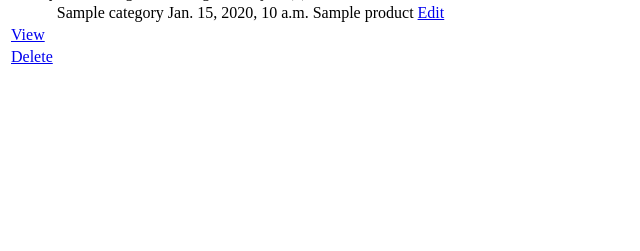
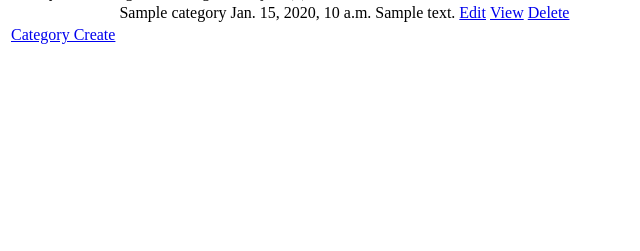
Before and after one commit to XiaohuiXie/summerMay, a Django app: page /productapp/categories/ in a window 1280 px wide. Shown: the part 49-300 px from the top of the page, without its empty margins (0-640 px from the left). Run offline with Django 3.2, Linux system fonts and the light colour scheme; tables that the repository leaves empty hold one stand-in row (values such as "Sample post").

Commit message:
update
updated category and products on templates, model fields, views.

```diff
--- a/django/inventory_app/urls.py
+++ b/django/inventory_app/urls.py
@@ -27,4 +27,4 @@ urlpatterns = [
     path('login/', auth_views.LoginView.as_view(template_name='registration/login.html'), name='login'),
     path('logout/', auth_views.LogoutView.as_view(template_name='registration/logout.html'), name='logout'),
 
-]# + static(settings.MEDIA_URL, document_root=settings.MEDIA_ROOT)
+] + static(settings.MEDIA_URL, document_root=settings.MEDIA_ROOT)
--- a/django/productapp/forms.py
+++ b/django/productapp/forms.py
@@ -1,7 +1,12 @@
 from django import forms
 from .models import Product
+from django.contrib.auth.forms import UserCreationForm
+from django.contrib.auth.models import User
 
 class ProductForm(forms.ModelForm):
     class Meta:
         model = Product
         fields = "__all__"
+
+class SignUpForm(UserCreationForm):
+    pass
--- a/django/productapp/models.py
+++ b/django/productapp/models.py
@@ -1,25 +1,27 @@
 from django.db import models
 from django.db.models.deletion import CASCADE
-from django.db.models.fields import CharField, IntegerField
+from django.db.models.fields import AutoField, CharField, IntegerField
 from django.db.models.fields.related import ForeignKey
 from django.utils import timezone
 # Create your models here.
 
 
+class Categories(models.Model):
+    category_name = models.CharField(max_length=50,null=True)
+    category_added_date = models.DateTimeField(default=timezone.now)
+    descriptions = models.TextField(blank=True, null=True)
+
 class Product(models.Model):
-    product_id = models.IntegerField(primary_key=True,default=1)
+    product_id = models.AutoField(primary_key=True)
     product_name = models.CharField(max_length=50,null=True)
-    photo = models.ImageField(upload_to='products',blank=True, null=True)
+    photo = models.ImageField(upload_to='products/',blank=True, null=True)
     created_date = models.DateTimeField(default=timezone.now,null=True)
+    category = models.ForeignKey(Categories, on_delete=models.CASCADE,null=True, related_name='products')
 
 
     def __str__(self) -> str:
         return self.product_name
 
-class Categories(models.Model):
-    category_name = models.CharField(max_length=50,null=True)
-    category_added_date = models.DateTimeField(default=timezone.now)
-    products = models.ForeignKey(Product, on_delete=models.CASCADE,null=True)
 
 
 class User(models.Model):
--- /dev/null
+++ b/django/productapp/templates/category/category.html
@@ -0,0 +1,25 @@
+{% extends '../base.html' %}
+
+{% block title %}Category List{% endblock title %}
+
+{% block content %}
+{{ categories }}
+    {% if categories %}
+        <table>
+        {% for category in categories %}
+            <tr><td>&nbsp;&nbsp;&nbsp;</td>
+                <td>{{ category.category_name }}</td>
+                <td>{{ category.category_added_date }}</td>
+                <td>{{ category.descriptions }}</td>
+                {% for product in category.products.all %}
+                    <td><a href="{% url 'products:product_update' product.product_id %}" > Edit </a></td>
+                    <td><a href="{% url 'products:product_detail' product.product_id %}" > View </a></td>
+                    <td><a href="{% url 'products:product_delete' product.product_id %}" > Delete </a></td></tr>
+                {% endfor %}
+        {% endfor %}
+        <td><a href="{% url 'category:category_create' %}" > Category Create </a></td>
+        </table>
+    {% else %}
+        <p>No Category is added yet</p>
+    {% endif %}
+{% endblock content %}
--- a/django/productapp/templates/products/product_create.html
+++ b/django/productapp/templates/products/product_create.html
@@ -3,7 +3,8 @@
 {% block title %}Create a new Product{% endblock title %}
 
 {% block content %}
-    <form method='POST' action="{% url 'products:product_create' %}">{% csrf_token %}
+    <form method='POST' action="{% url 'products:product_create' %}" enctype="multipart/form-data">
+        {% csrf_token %}
         {% csrf_token %}
         {{ form.as_p }}
         <button type="submit" value='save'>Submit</button>
--- a/django/productapp/templates/products/product_list.html
+++ b/django/productapp/templates/products/product_list.html
@@ -9,7 +9,7 @@
         {% for product in products %}
             <tr><td>&nbsp;&nbsp;&nbsp;</td>
                 <td>{{ product.product_name }}</td>
-                <td><a href="{% url 'products:category' %}" > Categories </a></td>
+                <td><a href="{% url 'products:categories' %}" > Categories </a></td>
                 <td><a href="{% url 'products:product_create' %}" > Create </a></td>
                 <td><a href="{% url 'products:product_update' product.product_id %}" > Edit </a></td>
                 <td><a href="{% url 'products:product_detail' product.product_id %}" > View </a></td>
--- a/django/productapp/templates/products/product_update.html
+++ b/django/productapp/templates/products/product_update.html
@@ -3,7 +3,7 @@
 {% block title %}Update Product{% endblock title %}
 
 {% block content %}
-    <form method='POST'>{% csrf_token %}
+    <form method='POST' enctype="multipart/form-data">{% csrf_token %}
         {% csrf_token %}
         {{ form.as_p }}
         <button type="submit" value='save'>Submit</button>
--- a/django/productapp/urls.py
+++ b/django/productapp/urls.py
@@ -12,6 +12,7 @@ urlpatterns = [
     path('update/<int:pk>', views.ProductUpdate.as_view(), name='product_update'),
     path('delete/<int:pk>', views.ProductDelete.as_view(), name='product_delete'),
     path('categories/', views.CategoryList.as_view(), name='categories'),
+    path('categories/create/', views.CategoryCreate.as_view(), name='category_create'),
 ]
 
 # urlpatterns += staticfiles_urlpatterns()
--- a/django/productapp/views.py
+++ b/django/productapp/views.py
@@ -1,3 +1,4 @@
+from productapp.forms import ProductForm
 from django.db.models.base import ModelStateFieldsCacheDescriptor
 from django.views.generic import ListView, DeleteView, CreateView, UpdateView
 from django.views.generic.detail import DetailView
@@ -17,8 +18,15 @@ def index(request):
 
 class CategoryList(ListView):
     model = Categories
-    template_name = 'products/category.html'
+    template_name = 'category/category.html'
     context_object_name = 'categories'
+ #   extra_context = { Product.objects.filter(): Categories }
+
+class CategoryCreate(CreateView):
+    model = Categories
+    template_name = 'category/category_create.html'
+    fields = ['category_name', 'category_added_date', 'descriptions']
+    success_url = reverse_lazy('products:product_list')
 
 class ProductListView(ListView):
     model = Product
@@ -33,13 +41,15 @@ class ProductDetail(DetailView):
 class ProductCreate(CreateView):
     model = Product
     template_name = 'products/product_create.html'
-    fields = ['product_name', 'photo', 'created_date']
+    fields = ['product_name', 'photo', 'created_date', 'category']
+    # form_class = ProductForm
     success_url = reverse_lazy('products:product_list')
 
 class ProductUpdate(UpdateView):
     model = Product
     template_name = 'products/product_update.html'
-    fields = ['product_name', 'photo', 'created_date']
+    # form_class = ProductForm
+    fields = ['product_name', 'photo', 'created_date', 'category']
     success_url = reverse_lazy('products:product_list')
 
 class ProductDelete(DeleteView):
```
Also changed, not shown: django/productapp/templates/category/category_create.html (added, +14 -0 lines), django/productapp/templates/products/product_detail.html (+1 -1 lines), django/media/products/apple1.jpg (added), django/media/products/apple2.jpg (added), django/productapp/migrations/0006_alter_product_product_id.py (added), django/productapp/migrations/0007_alter_product_product_id.py (added), django/productapp/migrations/0008_auto_20210528_1410.py (added), django/productapp/migrations/0009_auto_20210528_1528.py (added).
